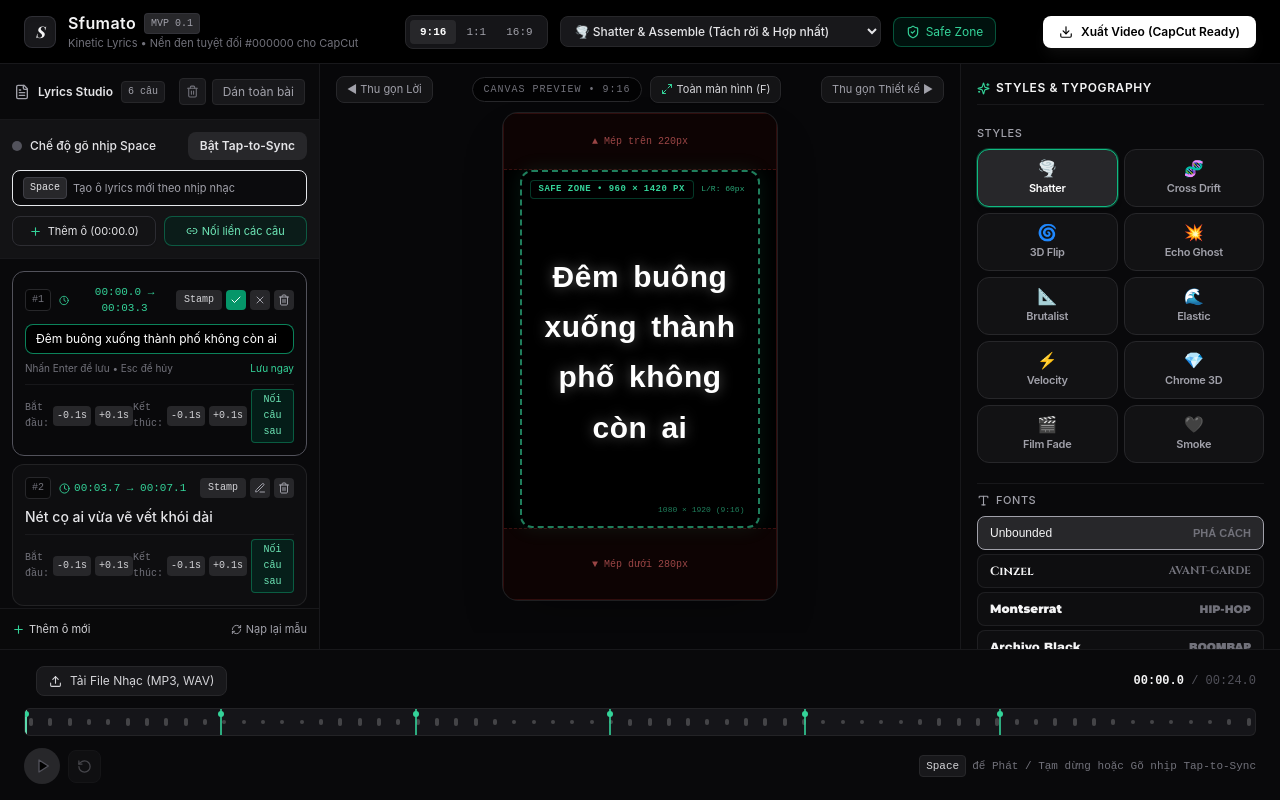
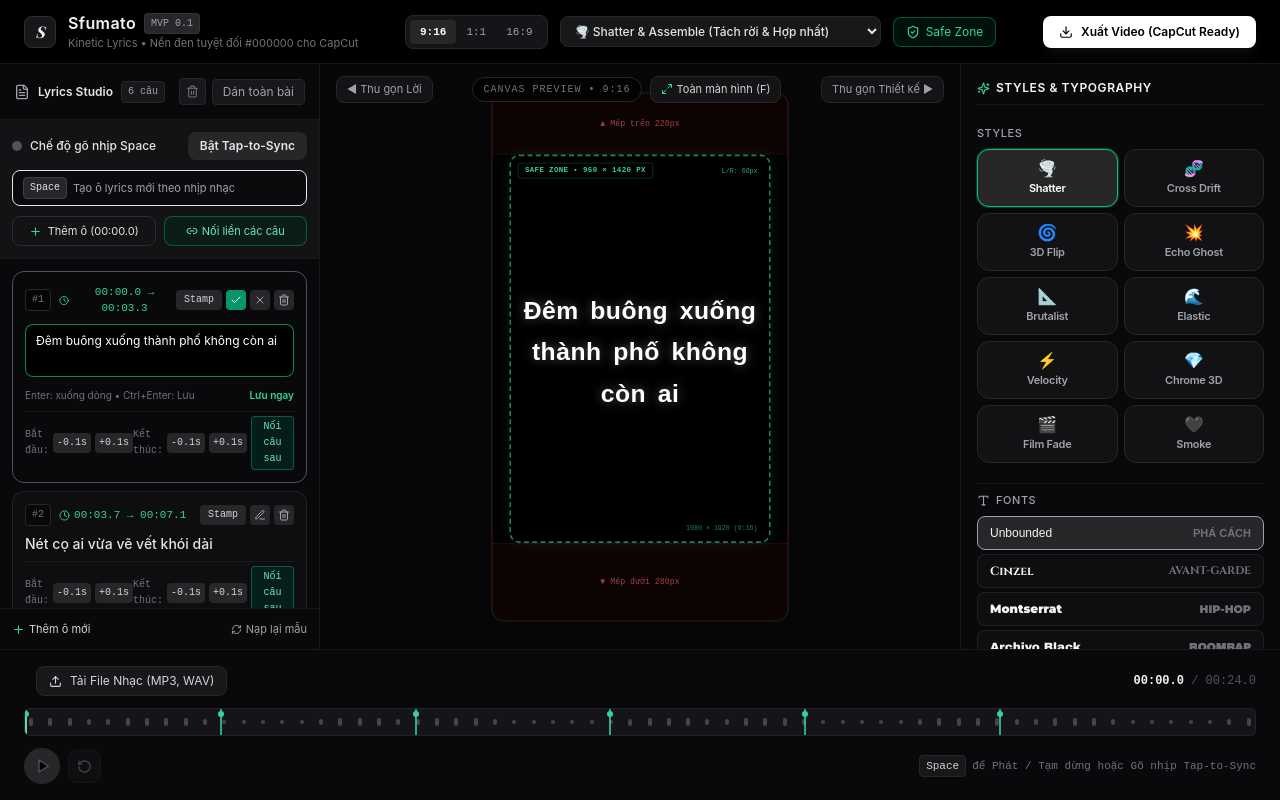
Before and after one commit to thieuhoang2002/Sfumato, a React (Vite) app: page / in a window 1280 px wide. Both pictures are taken after a click on the button 260 px from the left and 295 px from the top of the page. Built offline with nearby package versions, Linux system fonts and the light colour scheme; a web font is replaced by a local one.

Commit message:
fix(sync): lock virtual canvas coordinates, support manual newlines, and guarantee 100% identical line wrapping between preview and export

```diff
--- a/src/components/KineticCanvas.tsx
+++ b/src/components/KineticCanvas.tsx
@@ -1,6 +1,6 @@
-import React, { useMemo } from 'react';
+import React, { useMemo, useRef, useState, useEffect } from 'react';
 import { motion, AnimatePresence } from 'framer-motion';
-import { LyricLine, StylingOptions } from '../types';
+import { LyricLine, StylingOptions, AspectRatio } from '../types';
 import { SafeZoneOverlay } from './SafeZoneOverlay';
 
 interface Props {
@@ -10,12 +10,45 @@ interface Props {
   canvasRef?: React.RefObject<HTMLDivElement | null>;
 }
 
+// Virtual Canvas Canonical Coordinate Reference
+const VIRTUAL_DIMS: Record<AspectRatio, { width: number; height: number }> = {
+  '9:16': { width: 360, height: 640 },
+  '1:1': { width: 540, height: 540 },
+  '16:9': { width: 640, height: 360 },
+};
+
 export const KineticCanvas: React.FC<Props> = ({
   lyrics,
   currentTime,
   options,
   canvasRef
 }) => {
+  const containerRef = useRef<HTMLDivElement>(null);
+  const [scale, setScale] = useState(1);
+
+  const virtualDims = VIRTUAL_DIMS[options.aspectRatio];
+
+  // Tự động tính toán hệ số scale GPU để canvas luôn vừa vặn hoàn hảo trong khung hiển thị
+  useEffect(() => {
+    const el = containerRef.current;
+    if (!el) return;
+
+    const updateScale = () => {
+      if (!el) return;
+      const rect = el.getBoundingClientRect();
+      const pad = 24;
+      const maxW = Math.max(80, rect.width - pad);
+      const maxH = Math.max(80, rect.height - pad);
+      const s = Math.min(maxW / virtualDims.width, maxH / virtualDims.height);
+      setScale(Math.max(0.1, s));
+    };
+
+    updateScale();
+    const ro = new ResizeObserver(updateScale);
+    ro.observe(el);
+    return () => ro.disconnect();
+  }, [virtualDims]);
+
   // Tìm câu hiện tại đang phát: kéo dài cho tới khi ô lyrics kế tiếp xuất hiện
   const currentLine = useMemo(() => {
     const sorted = [...lyrics].filter((l) => l.synced).sort((a, b) => a.startTime - b.startTime);
@@ -57,18 +90,6 @@ export const KineticCanvas: React.FC<Props> = ({
     }));
   }, [currentLine, options.textCase]);
 
-  // Aspect ratio class cố định kích thước vững chắc, không bao giờ co giãn theo nội dung chữ
-  const aspectClass = useMemo(() => {
-    switch (options.aspectRatio) {
-      case '9:16':
-        return 'h-[min(580px,calc(100%-2rem))] aspect-[9/16] w-auto shrink-0';
-      case '1:1':
-        return 'h-[min(500px,calc(100%-2rem))] aspect-square w-auto shrink-0';
-      case '16:9':
-        return 'w-[min(720px,calc(100%-2rem))] aspect-[16/9] h-auto shrink-0';
-    }
-  }, [options.aspectRatio]);
-
   // Base font style
   const fontStyle = useMemo(() => {
     return {
@@ -84,13 +105,27 @@ export const KineticCanvas: React.FC<Props> = ({
   }, [options]);
 
   return (
-    <div className="relative flex items-center justify-center w-full h-full p-4 overflow-hidden select-none">
-      {/* Studio Black Canvas Box - Khóa cứng kích thước tuyệt đối */}
+    <div ref={containerRef} className="relative flex items-center justify-center w-full h-full p-2 overflow-hidden select-none">
+      {/* Khung kích thước thực tế chiếm chỗ trong luồng hiển thị */}
+      <div
+        style={{
+          width: `${virtualDims.width * scale}px`,
+          height: `${virtualDims.height * scale}px`,
+        }}
+        className="relative flex items-center justify-center shrink-0"
+      >
+        {/* Studio Black Canvas Box - Khóa cứng tọa độ ảo tuyệt đối */}
         <div
           ref={canvasRef}
           id="sfumato-render-canvas"
-        className={`relative ${aspectClass} bg-black overflow-hidden rounded-2xl shadow-2xl border border-zinc-800/80 flex items-center justify-center`}
-        style={{ backgroundColor: '#000000' }}
+          className="relative bg-black overflow-hidden rounded-2xl shadow-2xl border border-zinc-800/80 flex items-center justify-center shrink-0"
+          style={{
+            backgroundColor: '#000000',
+            width: `${virtualDims.width}px`,
+            height: `${virtualDims.height}px`,
+            transform: `scale(${scale})`,
+            transformOrigin: 'center center',
+          }}
         >
           {/* Safe Zone Simulation */}
           <SafeZoneOverlay aspectRatio={options.aspectRatio} show={options.showSafeZone} />
@@ -355,7 +390,7 @@ export const KineticCanvas: React.FC<Props> = ({
                       }
                     }}
                     exit={{ scaleY: 0.4, scaleX: 1.8, opacity: 0, transition: { duration: 0.2 } }}
-                    className="max-w-[92%] font-black leading-tight select-none"
+                    className="max-w-[85%] font-black leading-tight select-none whitespace-pre-line"
                     style={{
                       ...fontStyle,
                       fontSize: `${options.fontSize * 1.2}px`,
@@ -382,7 +417,7 @@ export const KineticCanvas: React.FC<Props> = ({
                       }
                     }}
                     exit={{ scale: 0.8, opacity: 0, filter: 'blur(10px)', transition: { duration: 0.2 } }}
-                    className="max-w-[95%] font-black leading-tight drop-shadow-[0_0_20px_rgba(255,255,255,0.4)]"
+                    className="max-w-[85%] font-black leading-tight drop-shadow-[0_0_20px_rgba(255,255,255,0.4)] whitespace-pre-line"
                     style={{
                       ...fontStyle,
                       fontSize: `${options.fontSize * 1.2}px`,
@@ -416,7 +451,7 @@ export const KineticCanvas: React.FC<Props> = ({
                       transition: { duration: 0.7, ease: [0.16, 1, 0.3, 1] }
                     }}
                     exit={{ opacity: 0, scale: 0.95, transition: { duration: 0.3 } }}
-                    className="max-w-[92%] font-extrabold animate-float leading-tight select-none"
+                    className="max-w-[85%] font-extrabold animate-float leading-tight select-none whitespace-pre-line"
                     style={{
                       ...fontStyle,
                       fontSize: `${options.fontSize * 1.15}px`,
@@ -439,7 +474,7 @@ export const KineticCanvas: React.FC<Props> = ({
                       transition: { duration: 0.45, ease: 'easeOut' }
                     }}
                     exit={{ opacity: 0, filter: 'blur(8px)', transition: { duration: 0.25 } }}
-                    className="max-w-[90%] leading-relaxed tracking-wider select-none"
+                    className="max-w-[85%] leading-relaxed tracking-wider select-none whitespace-pre-line"
                     style={{
                       ...fontStyle,
                       fontSize: `${options.fontSize}px`,
@@ -463,7 +498,7 @@ export const KineticCanvas: React.FC<Props> = ({
                       transition: { duration: 0.95, ease: [0.16, 1, 0.3, 1] }
                     }}
                     exit={{ opacity: 0, filter: 'blur(20px)', scale: 1.05 }}
-                    className="max-w-[92%] leading-relaxed select-none animate-pulse-subtle"
+                    className="max-w-[85%] leading-relaxed select-none animate-pulse-subtle whitespace-pre-line"
                     style={{ ...fontStyle, fontSize: `${options.fontSize}px` }}
                   >
                     {currentLine.text}
@@ -485,5 +520,6 @@ export const KineticCanvas: React.FC<Props> = ({
         </div>
       </div>
     </div>
+  </div>
 );
 };
--- a/src/components/LyricsEditor.tsx
+++ b/src/components/LyricsEditor.tsx
@@ -330,23 +330,26 @@ export const LyricsEditor: React.FC<Props> = ({
                   {/* Text display / Inline Edit */}
                   {isEditing ? (
                     <div className="space-y-1.5">
-                      <input
-                        type="text"
+                      <textarea
                         value={editingText}
                         onChange={(e) => setEditingText(e.target.value)}
                         onKeyDown={(e) => {
-                          if (e.key === 'Enter') saveEditLine(line.id);
+                          if (e.key === 'Enter' && (e.ctrlKey || e.metaKey)) {
+                            e.preventDefault();
+                            saveEditLine(line.id);
+                          }
                           if (e.key === 'Escape') cancelEditLine();
                         }}
                         autoFocus
-                        placeholder="Nhập lời bài hát (tiếng Việt có dấu)..."
-                        className="w-full bg-black border border-emerald-500/70 rounded-lg px-2.5 py-1.5 text-white font-sans text-xs focus:outline-none"
+                        rows={Math.min(4, Math.max(2, editingText.split('\n').length))}
+                        placeholder="Nhập lời bài hát (Enter: xuống dòng, Ctrl+Enter: Lưu)..."
+                        className="w-full bg-black border border-emerald-500/70 rounded-lg px-2.5 py-1.5 text-white font-sans text-xs focus:outline-none resize-none leading-relaxed"
                       />
                       <div className="text-[10px] text-zinc-500 flex justify-between">
-                        <span>Nhấn Enter để lưu • Esc để hủy</span>
+                        <span>Enter: xuống dòng • Ctrl+Enter: Lưu</span>
                         <button
                           onClick={() => saveEditLine(line.id)}
-                          className="text-emerald-400 hover:underline"
+                          className="text-emerald-400 hover:underline font-semibold"
                         >
                           Lưu ngay
                         </button>
@@ -362,10 +365,10 @@ export const LyricsEditor: React.FC<Props> = ({
                       className="font-medium text-zinc-200 cursor-pointer text-sm leading-snug hover:text-white group flex items-center justify-between"
                       title="Click đúp để sửa lời"
                     >
-                      <span className={line.text ? '' : 'italic text-zinc-600'}>
+                      <span className={`whitespace-pre-line ${line.text ? '' : 'italic text-zinc-600'}`}>
                         {line.text || '(Chưa có lời - Click đúp để nhập)'}
                       </span>
-                      <Edit3 size={11} className="opacity-0 group-hover:opacity-60 text-zinc-400 transition" />
+                      <Edit3 size={11} className="opacity-0 group-hover:opacity-60 text-zinc-400 transition shrink-0 ml-2" />
                     </div>
                   )}
 
```
Also changed, not shown: src/components/ExportModal.tsx (+25 -11 lines). Lines whose indentation alone changed are shown as unchanged.
